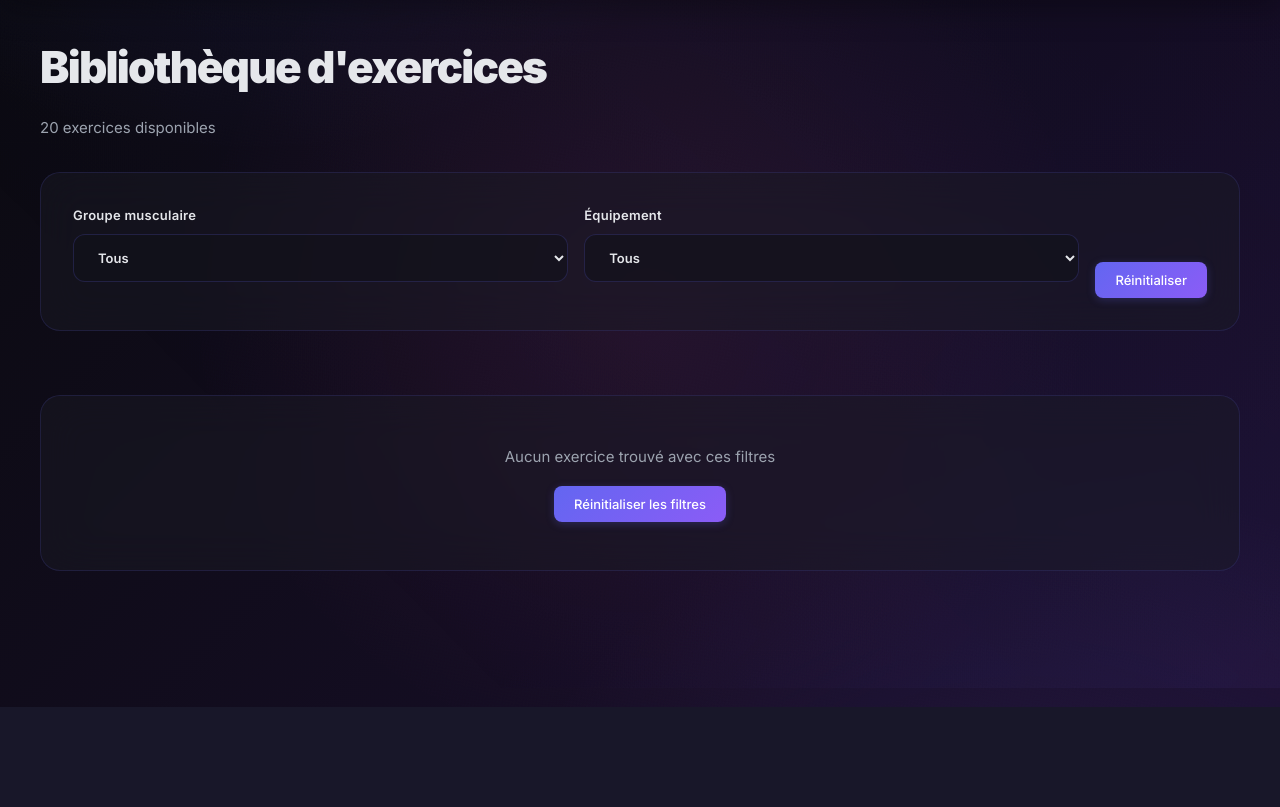
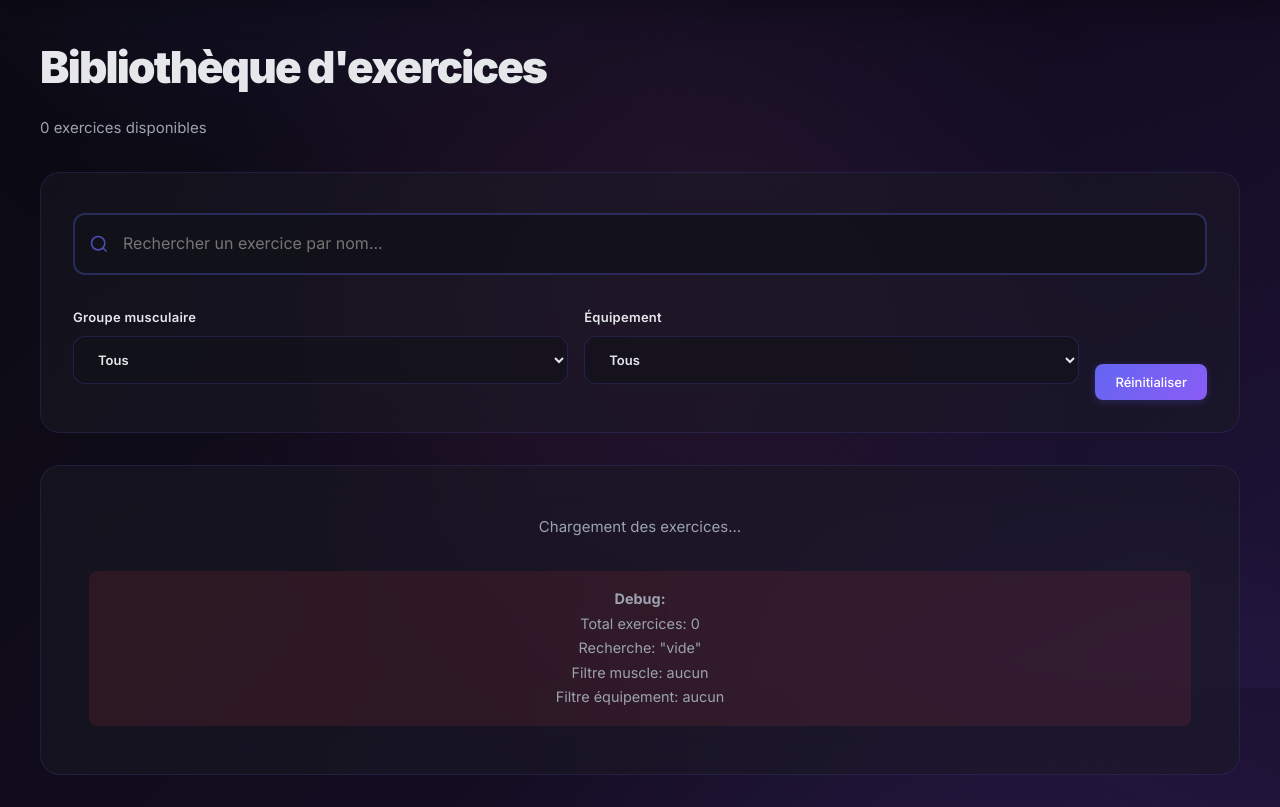
Before and after one commit to fus3r/FitnessArc, a Django app: template week2/Project_FitnessArc/fitness_arc/workouts/templates/workouts/exercise_list.html in a window 1280 px wide. Shown: the part 93-900 px from the top of the page. Before the commit the page ends 800 px from the top, so only its background shows below. Run offline with Django 5.2, Linux system fonts and the light colour scheme; data comes from the database, SQL or seed files in the repository; tables that the repository leaves empty hold one stand-in row (values such as "Sample post"); the template is opened without the code that fills it: values that come from a table or form of the project are taken from there, most other values are stand-ins (such as "Sample title", 1, 10 or a date in 2020); parts of the project's set-up code (start-up, migrations or seed data) failed here and were passed over.

Commit message:
[style] Improved Style of Exercice (search bar)

```diff
--- a/week2/Project_FitnessArc/fitness_arc/workouts/templates/workouts/exercise_list.html
+++ b/week2/Project_FitnessArc/fitness_arc/workouts/templates/workouts/exercise_list.html
@@ -3,9 +3,45 @@
 {% block content %}
 <div id="exerciseApp">
   <h1>Bibliothèque d'exercices</h1>
-  <p style="color:var(--text-dim);margin-bottom:2rem">{{ exercises|length }} exercices disponibles</p>
+  <p style="color:var(--text-dim);margin-bottom:2rem"><span v-text="exercises.length"></span> exercices disponibles</p>
 
   <div class="card" style="margin-bottom:2rem">
+    <!-- Barre de recherche fancy -->
+    <div style="position:relative;margin-bottom:1.5rem">
+      <input
+        type="text"
+        v-model="searchQuery"
+        placeholder="Rechercher un exercice par nom..."
+        style="padding:1rem 1rem 1rem 3rem;font-size:1rem;border:2px solid rgba(99,102,241,0.3);border-radius:12px;background:rgba(18,18,26,0.8);transition:all 0.3s"
+        @focus="searchFocused = true"
+        @blur="searchFocused = false">
+      <svg
+        width="20" height="20"
+        viewBox="0 0 24 24"
+        fill="none"
+        stroke="currentColor"
+        stroke-width="2"
+        style="position:absolute;left:1rem;top:50%;transform:translateY(-50%);color:var(--primary);opacity:0.7">
+        <circle cx="11" cy="11" r="8"/>
+        <path d="m21 21-4.35-4.35"/>
+      </svg>
+      <div
+        v-if="searchQuery"
+        @click="searchQuery = ''"
+        style="position:absolute;right:1rem;top:50%;transform:translateY(-50%);cursor:pointer;color:var(--text-dim);font-size:1.25rem;font-weight:bold;transition:color 0.2s"
+        @mouseover="clearHover = true"
+        @mouseleave="clearHover = false"
+        :style="{color: clearHover ? 'var(--danger)' : 'var(--text-dim)'}">
+        ×
+      </div>
+      <div
+        v-if="searchQuery && filteredExercises.length > 0"
+        style="margin-top:0.5rem;font-size:0.9rem;color:var(--primary)">
+        ✓ <span v-text="filteredExercises.length"></span> résultat(s) trouvé(s)
+      </div>
+    </div>
+
+    <!-- Filtres existants -->
     <div style="display:grid;grid-template-columns:1fr 1fr auto;gap:1rem;align-items:end">
       <label>
         Groupe musculaire
@@ -34,7 +70,8 @@
     </div>
   </div>
 
-  <div style="display:grid;grid-template-columns:repeat(auto-fill,minmax(320px,1fr));gap:1.5rem">
+  <!-- Grille d'exercices avec v-for Vue.js -->
+  <div v-if="filteredExercises.length > 0" style="display:grid;grid-template-columns:repeat(auto-fill,minmax(320px,1fr));gap:1.5rem">
     <div v-for="(ex, index) in filteredExercises" :key="ex.id"
          class="item-card"
          :style="{animationDelay: (index * 0.05) + 's'}"
@@ -55,15 +92,31 @@
         </div>
         <div>
           <span style="opacity:0.7">Difficulté:</span>
-          <strong style="margin-left:0.25rem;color:var(--warning)" v-text="'★'.repeat(ex.difficulty)"></strong>
+          <strong style="margin-left:0.25rem;color:var(--warning)" v-html="'★'.repeat(ex.difficulty)"></strong>
         </div>
       </div>
     </div>
   </div>
 
-  <div v-if="filteredExercises.length === 0" class="card" style="text-align:center;padding:3rem;margin-top:2rem">
-    <p style="color:var(--text-dim)">Aucun exercice trouvé avec ces filtres</p>
-    <button @click="resetFilters" class="btn" style="margin-top:1rem">Réinitialiser les filtres</button>
+  <!-- Message si aucun résultat -->
+  <div v-else class="card" style="text-align:center;padding:3rem;margin-top:2rem">
+    <p style="color:var(--text-dim)">
+      <span v-if="searchQuery">Aucun exercice trouvé pour "<span v-text="searchQuery"></span>"</span>
+      <span v-else-if="filters.muscle || filters.equipment">Aucun exercice trouvé avec ces filtres</span>
+      <span v-else>Chargement des exercices...</span>
+    </p>
+    <button @click="resetFilters" class="btn" style="margin-top:1rem" v-if="searchQuery || filters.muscle || filters.equipment">
+      Réinitialiser les filtres
+    </button>
+
+    <!-- Debug info -->
+    <div style="margin-top:2rem;padding:1rem;background:rgba(239,68,68,0.1);border-radius:8px;font-size:0.9rem">
+      <p><strong>Debug:</strong></p>
+      <p>Total exercices: <span v-text="exercises.length"></span></p>
+      <p>Recherche: "<span v-text="searchQuery || 'vide'"></span>"</p>
+      <p>Filtre muscle: <span v-text="filters.muscle || 'aucun'"></span></p>
+      <p>Filtre équipement: <span v-text="filters.equipment || 'aucun'"></span></p>
+    </div>
   </div>
 </div>
 
@@ -74,6 +127,9 @@
   data() {
     return {
       exercises: {{ exercises_json|safe }},
+      searchQuery: '',
+      searchFocused: false,
+      clearHover: false,
       filters: {
         muscle: '{{ request.GET.muscle|default:"" }}',
         equipment: '{{ request.GET.equip|default:"" }}'
@@ -82,11 +138,28 @@
   },
   computed: {
     filteredExercises() {
-      return this.exercises.filter(ex => {
-        const muscleMatch = !this.filters.muscle || ex.muscle_group === this.filters.muscle;
-        const equipMatch = !this.filters.equipment || ex.equipment === this.filters.equipment;
-        return muscleMatch && equipMatch;
-      });
+      let filtered = this.exercises;
+
+      // Filtre par recherche texte
+      if (this.searchQuery.trim()) {
+        const query = this.searchQuery.toLowerCase().trim();
+        filtered = filtered.filter(ex =>
+          ex.name.toLowerCase().includes(query) ||
+          ex.description.toLowerCase().includes(query)
+        );
+      }
+
+      // Filtre par muscle
+      if (this.filters.muscle) {
+        filtered = filtered.filter(ex => ex.muscle_group === this.filters.muscle);
+      }
+
+      // Filtre par équipement
+      if (this.filters.equipment) {
+        filtered = filtered.filter(ex => ex.equipment === this.filters.equipment);
+      }
+
+      return filtered;
     }
   },
   methods: {
@@ -97,6 +170,7 @@
       window.history.replaceState({}, '', `?${params.toString()}`);
     },
     resetFilters() {
+      this.searchQuery = '';
       this.filters = {muscle: '', equipment: ''};
       window.history.replaceState({}, '', window.location.pathname);
     },
@@ -114,4 +188,29 @@
   }
 }).mount('#exerciseApp');
 </script>
+
+<style>
+/* Animation focus barre de recherche */
+input[type="text"]:focus {
+  border-color: var(--primary) !important;
+  box-shadow: 0 0 0 4px rgba(99,102,241,0.2) !important;
+  transform: translateY(-2px);
+}
+
+/* Animation des résultats */
+@keyframes fadeInUp {
+  from {
+    opacity: 0;
+    transform: translateY(10px);
+  }
+  to {
+    opacity: 1;
+    transform: translateY(0);
+  }
+}
+
+.item-card {
+  animation: fadeInUp 0.3s ease;
+}
+</style>
 {% endblock %}
```
Also changed, not shown: week2/Project_FitnessArc/WorkingDocs/TODO.md (+1 -1 lines), week2/Project_FitnessArc/fitness_arc/workouts/views.py (+26 -12 lines), week2/Project_FitnessArc/fitness_arc/media/exercises/pec_deck.webp (renamed from week2/Project_FitnessArc/fitness_arc/media/exercises/peck_deck.webp).
